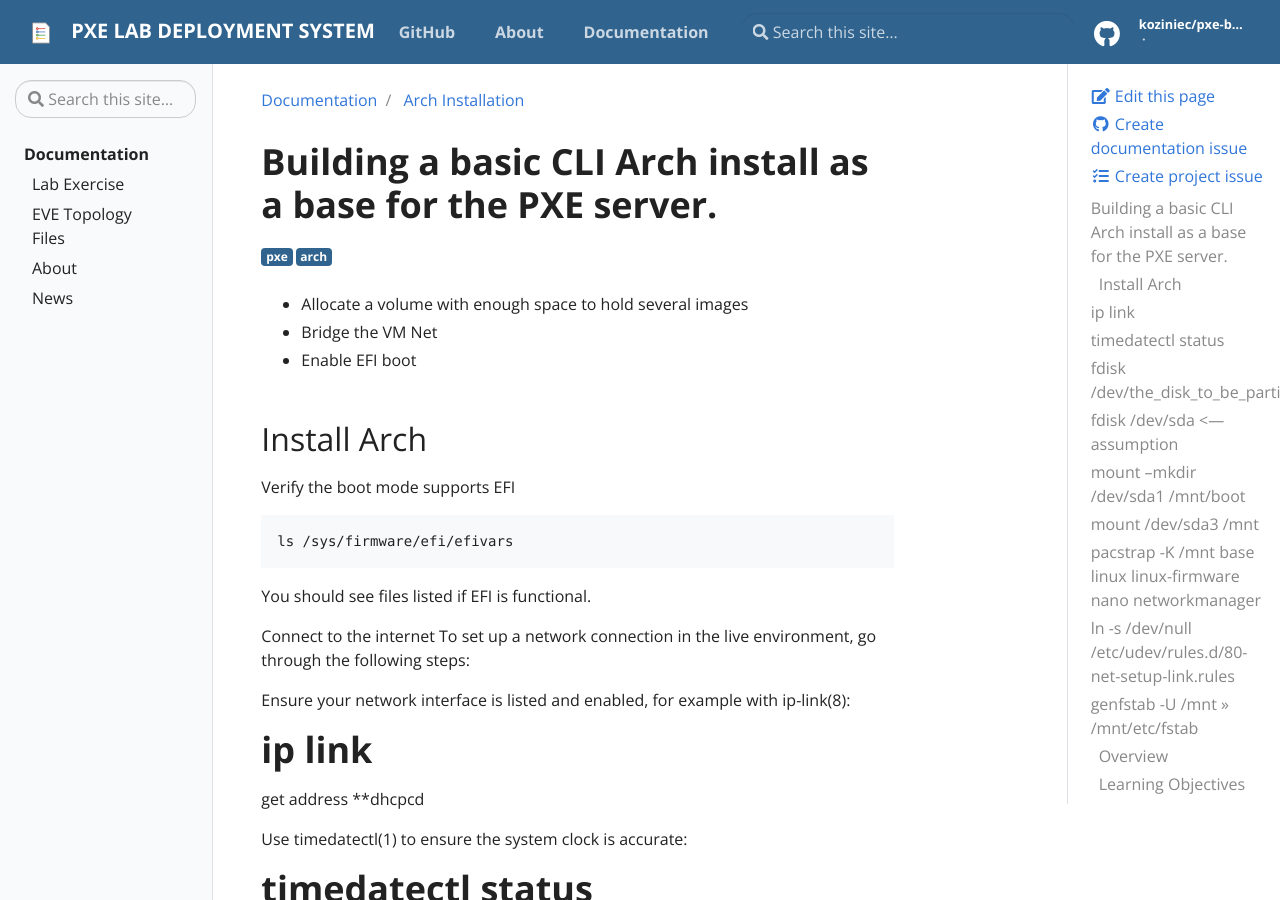
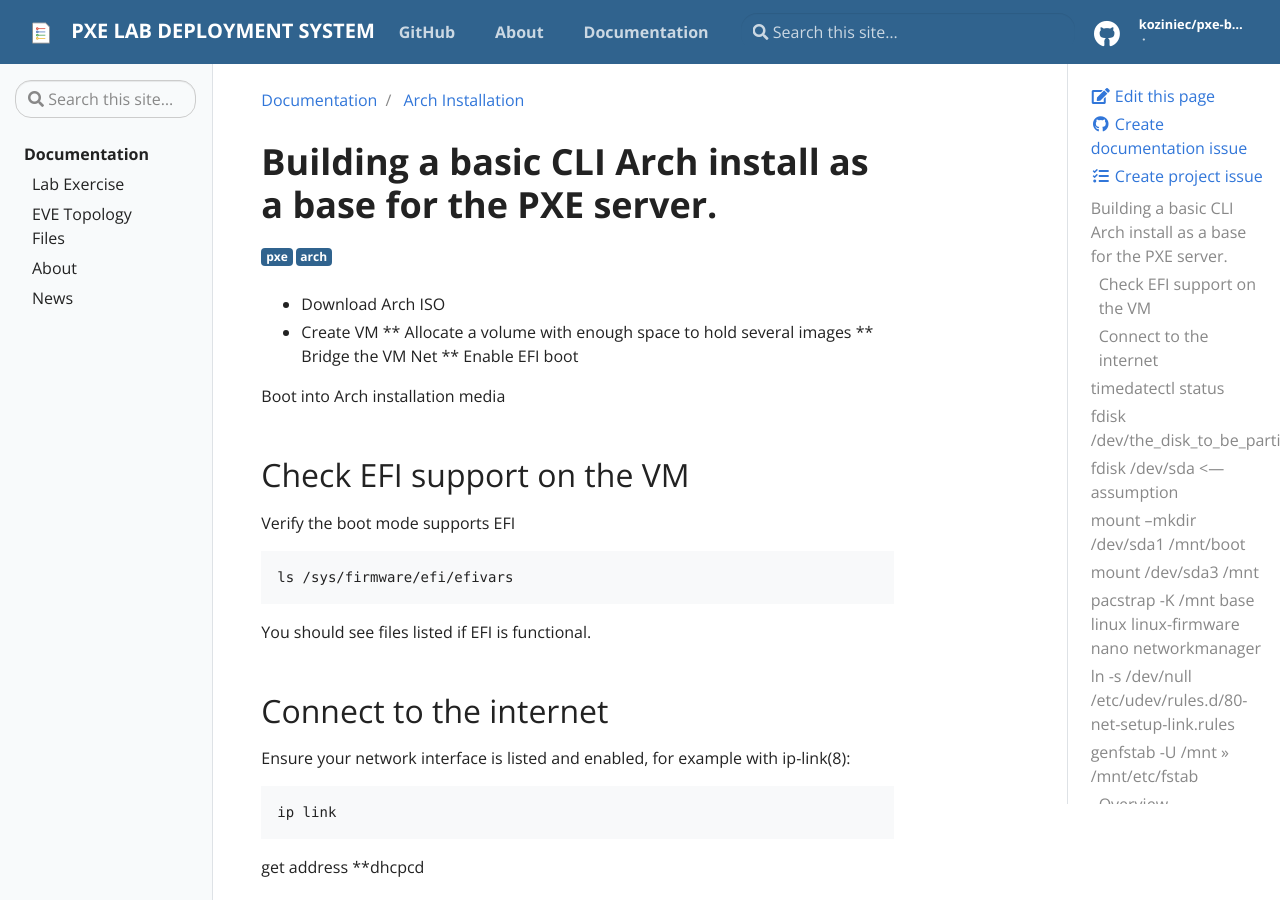
Before and after one commit to koziniec/pxe-boot, a Jekyll site: the page built from _docs/Arch Installation.md, in a window 1280 px wide and 900 px high. Built offline with Jekyll 4.4.1, drawn with Linux system fonts in a browser that asks for light colours.

Commit message:
Update Arch Installation.md

```diff
--- a/_docs/Arch Installation.md
+++ b/_docs/Arch Installation.md
@@ -6,24 +6,26 @@ tags:
 description: Basic Arch OS configuration
 ---
 # Building a basic CLI Arch install as a base for the PXE server.
-* Allocate a volume with enough space to hold several images
-* Bridge the VM Net
-* Enable EFI boot
+* Download Arch ISO
+* Create VM
+** Allocate a volume with enough space to hold several images
+** Bridge the VM Net
+** Enable EFI boot
 
-## Install Arch
+Boot into Arch installation media
+
+## Check EFI support on the VM
 Verify the boot mode supports EFI
 <pre>
 ls /sys/firmware/efi/efivars
 </pre>
 You should see files listed if EFI is functional.
 
-
-Connect to the internet
-To set up a network connection in the live environment, go through the following steps:
-
+## Connect to the internet
 Ensure your network interface is listed and enabled, for example with ip-link(8):
-# ip link
-
+<pre>
+ip link
+</pre>
 
 
 
```
